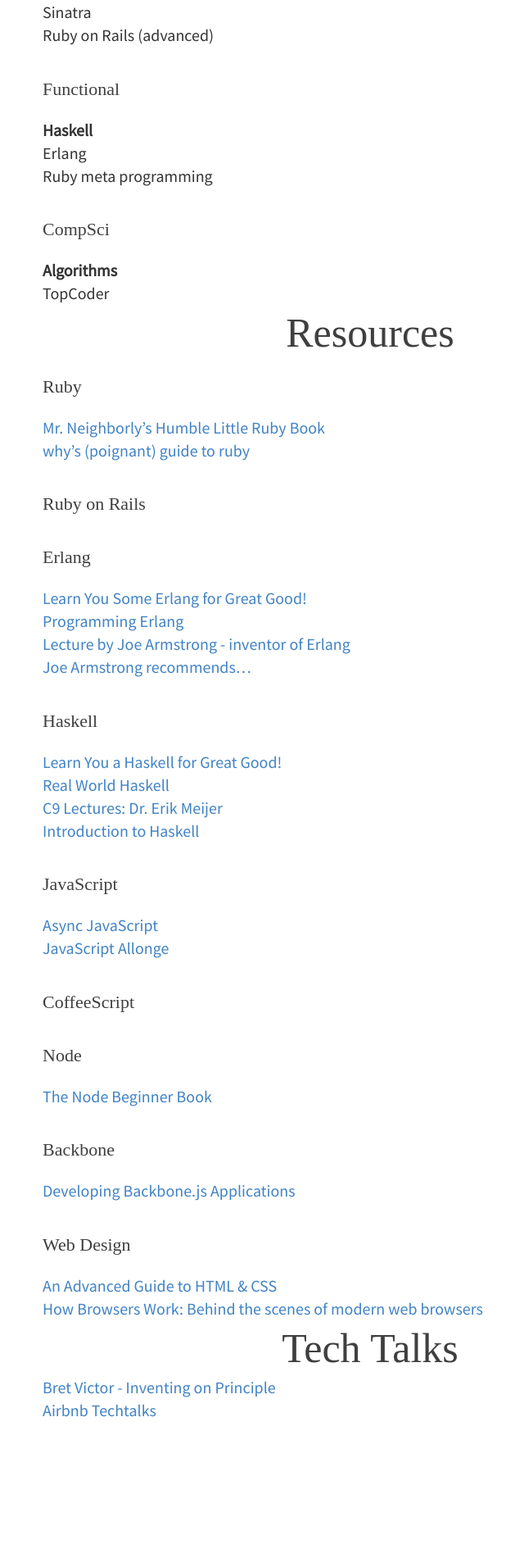
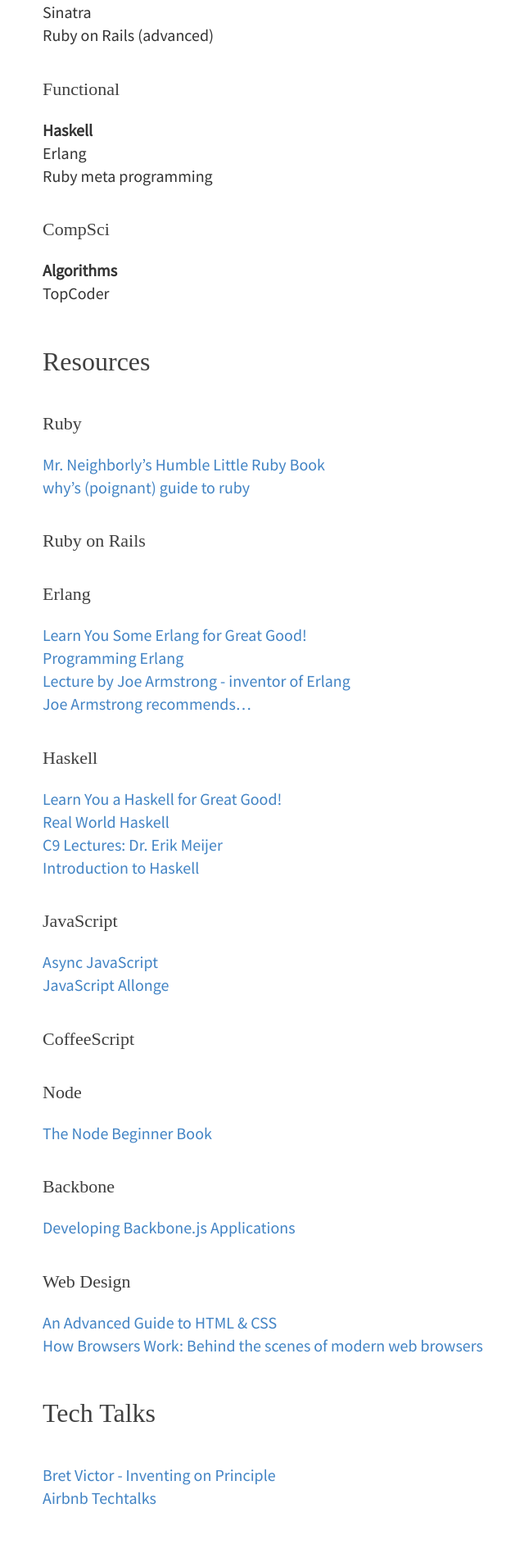
Before and after one commit to rbt91/rbt91.github.io, a Jekyll site: the page built from _posts/2000-01-01-blueprint.md, in a window 1280 px wide. Shown: the part 1125-3037 px from the top of the page at 82% size, without its empty margins (188-828 px from the left). Built offline with Jekyll 4.4.1, drawn with Linux system fonts in a browser that asks for light colours; some web fonts are replaced; before the commit the page ends 2930 px from its top, so only the background shows below that.

Commit message:
new styling

```diff
--- a/_posts/2000-01-01-blueprint.md
+++ b/_posts/2000-01-01-blueprint.md
@@ -42,7 +42,7 @@
 **Algorithms**
 TopCoder
 
-# Resources
+## Resources
 
 ### Ruby
 
@@ -86,7 +86,7 @@
 [How Browsers Work: Behind the scenes of modern web browsers](http://www.html5rocks.com/en/tutorials/internals/howbrowserswork)
 
 
-# Tech Talks
+## Tech Talks
 
 [Bret Victor - Inventing on Principle](http://vimeo.com/36579366)
 [Airbnb Techtalks](https://www.airbnb.com/techtalks)
```
